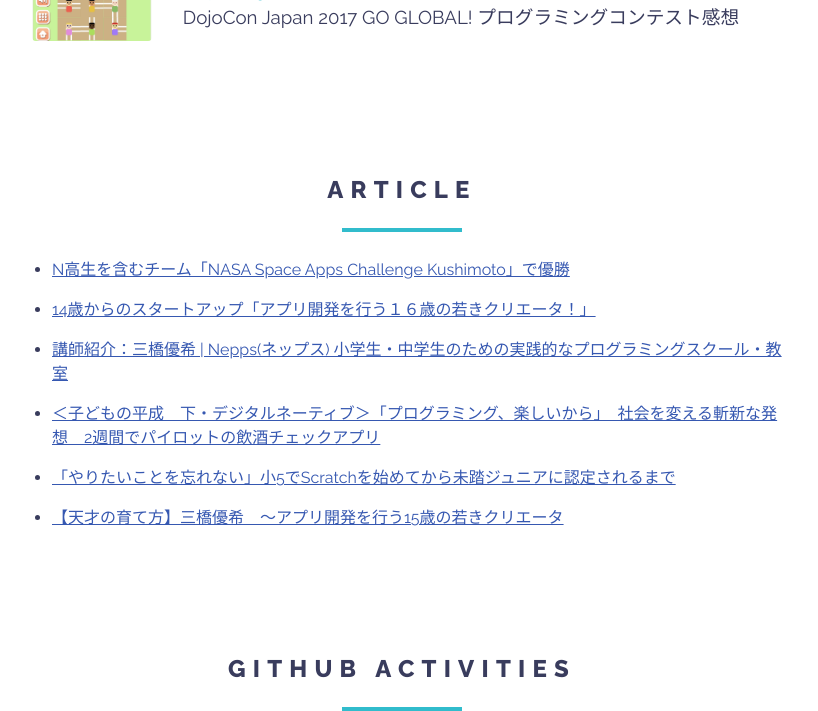
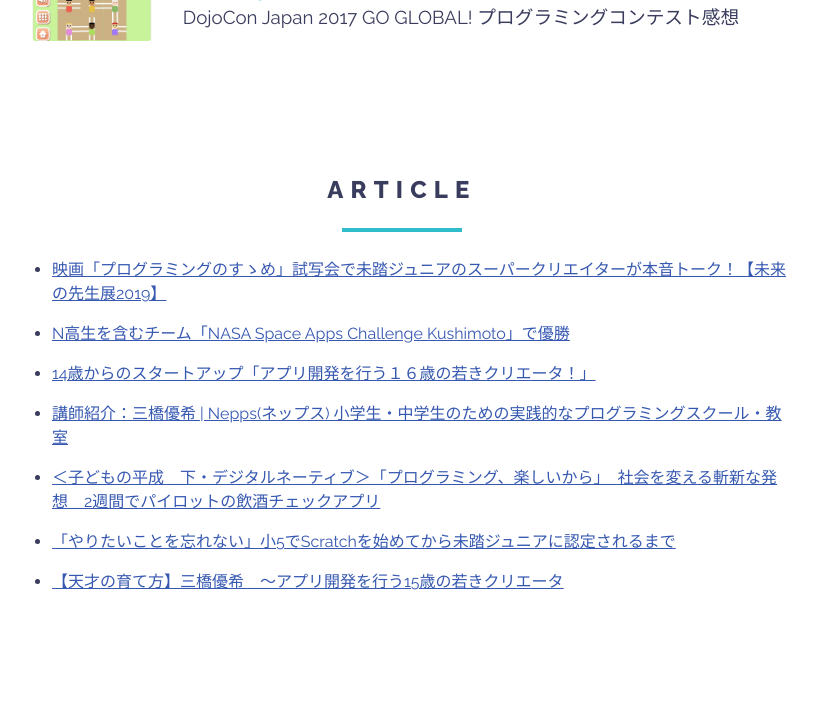
Before and after one commit to madoreenu/yuki384.github.io, a Jekyll site: the page built from index.md, in a window 1280 px wide and 900 px high, scrolled down 5528 px, cut to the strip 0-711 px from the top of the window. Shown: the whole strip, without its empty margins (238-1056 px from the left). Built offline with Jekyll 4.4.1, drawn with Linux system fonts in a browser that asks for light colours; nearby versions of some CDN libraries; some web fonts are replaced.

Commit message:
add 登壇記事

```diff
--- a/_data/article.yml
+++ b/_data/article.yml
@@ -1,3 +1,6 @@
+- title: 映画「プログラミングのすゝめ」試写会で未踏ジュニアのスーパークリエイターが本音トーク！【未来の先生展2019】
+  url: https://edtechzine.jp/article/detail/2819
+
 - title: N高生を含むチーム「NASA Space Apps Challenge Kushimoto」で優勝
   url: https://nnn.ed.jp/news/blog/archives/8941.html
 
```
